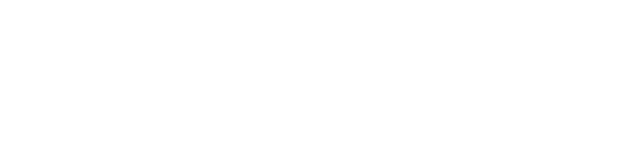
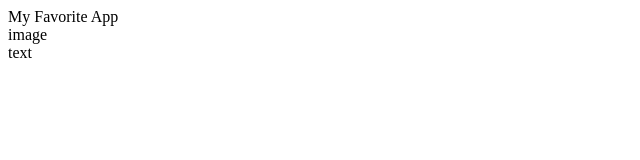
Before and after one commit to rp-1/first, a plain HTML site: page index.html in a window 1280 px wide. Shown: the whole page, without its empty margins (0-640 px from the left). Drawn offline with Linux system fonts and the light colour scheme.

Commit message:
Add placeholders to divs

```diff
--- a/index.html
+++ b/index.html
@@ -7,10 +7,10 @@
 
 <body>
 
-<div></div>
-<div>
-    <div></div>
-    <div></div>
+<div class="title">My Favorite App</div>
+<div class="app">
+    <div class="screenshot">image</div>
+    <div class="descritpion">text</div>
 </div>
 
 </body>
```
